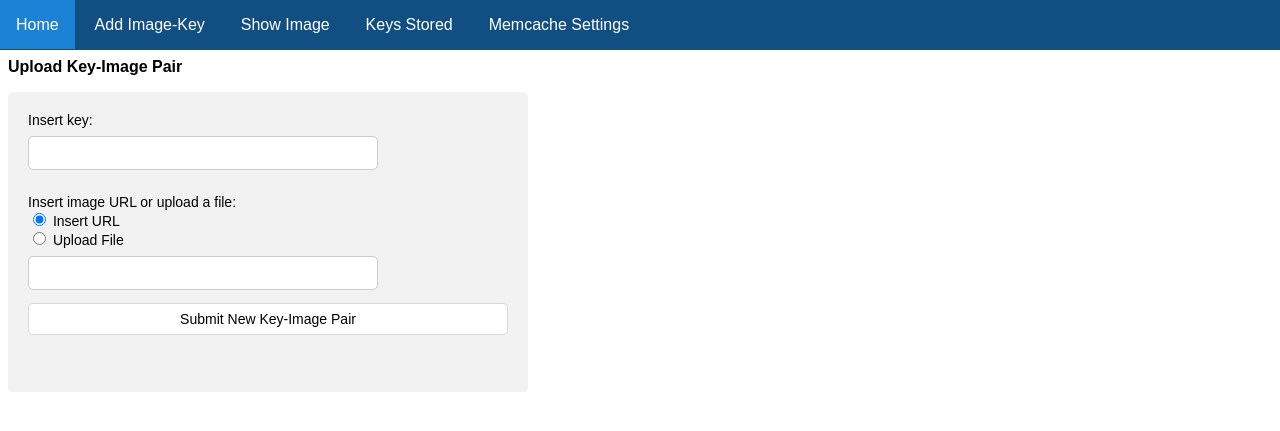
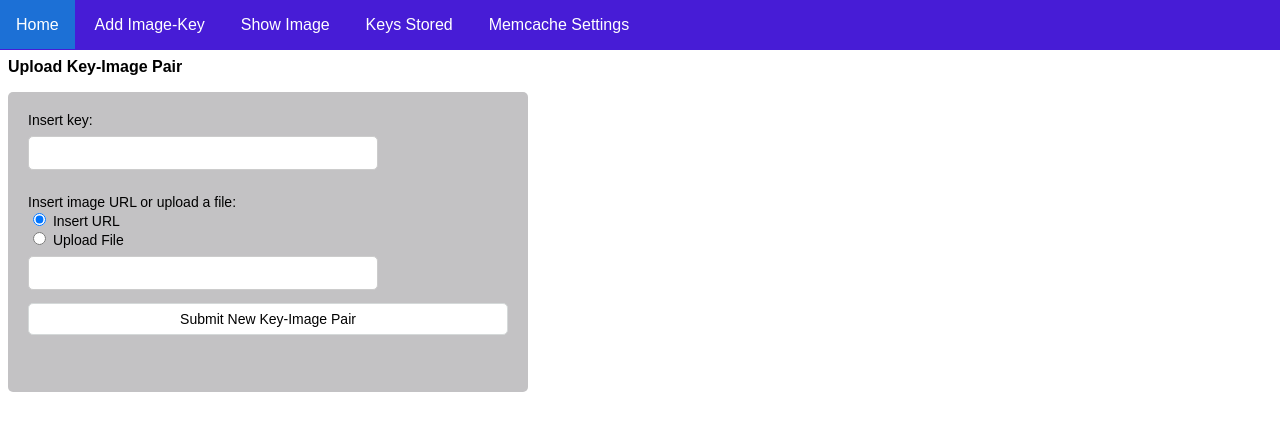
Before and after one commit to RuchitaBhadre/Elastic-web-application-for-image-storage, a Flask app: page /add_key in a window 1280 px wide. Shown: the top 431 px of the page. Run offline with Flask 2, Linux system fonts and the light colour scheme.

Commit message:
Update core-style.css
Changed Bg colours

```diff
--- a/frontend/static/core-style.css
+++ b/frontend/static/core-style.css
@@ -11,7 +11,7 @@ h3 {
 
 .top_bar {
   line-height: 50px;
-  background-color: rgb(17, 79, 130);
+  background-color: rgb(71, 28, 214);
   margin: -8px -8px 0px -8px;
 }
 
@@ -24,14 +24,14 @@ h3 {
 }
 
 .top_bar a:hover {
-  background-color: rgb(28, 130, 214);
+  background-color: rgb(28, 112, 214);
 }
 
 
 .form-outline {
   border-radius: 5px;
   width: 480px;
-  background-color: #f2f2f2;
+  background-color: #c3c2c4;
   padding: 20px;
 }
 
```
